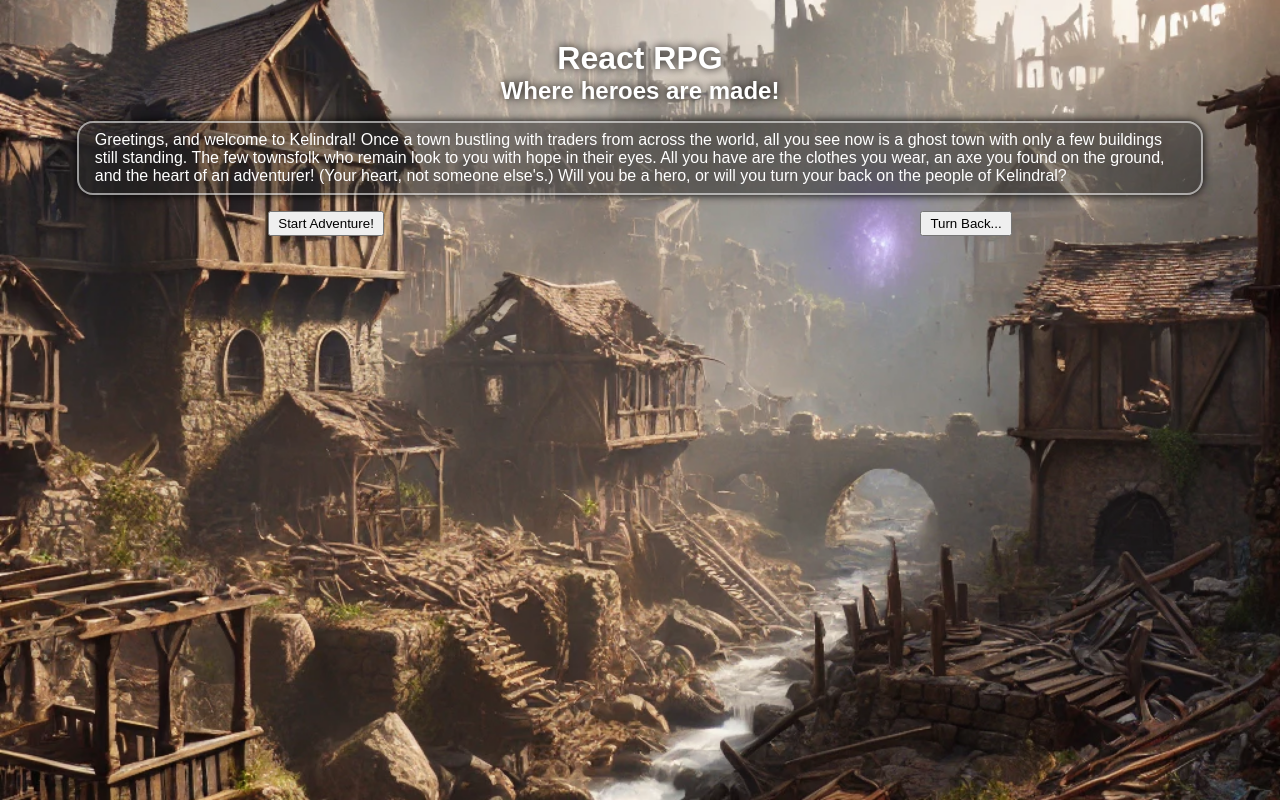
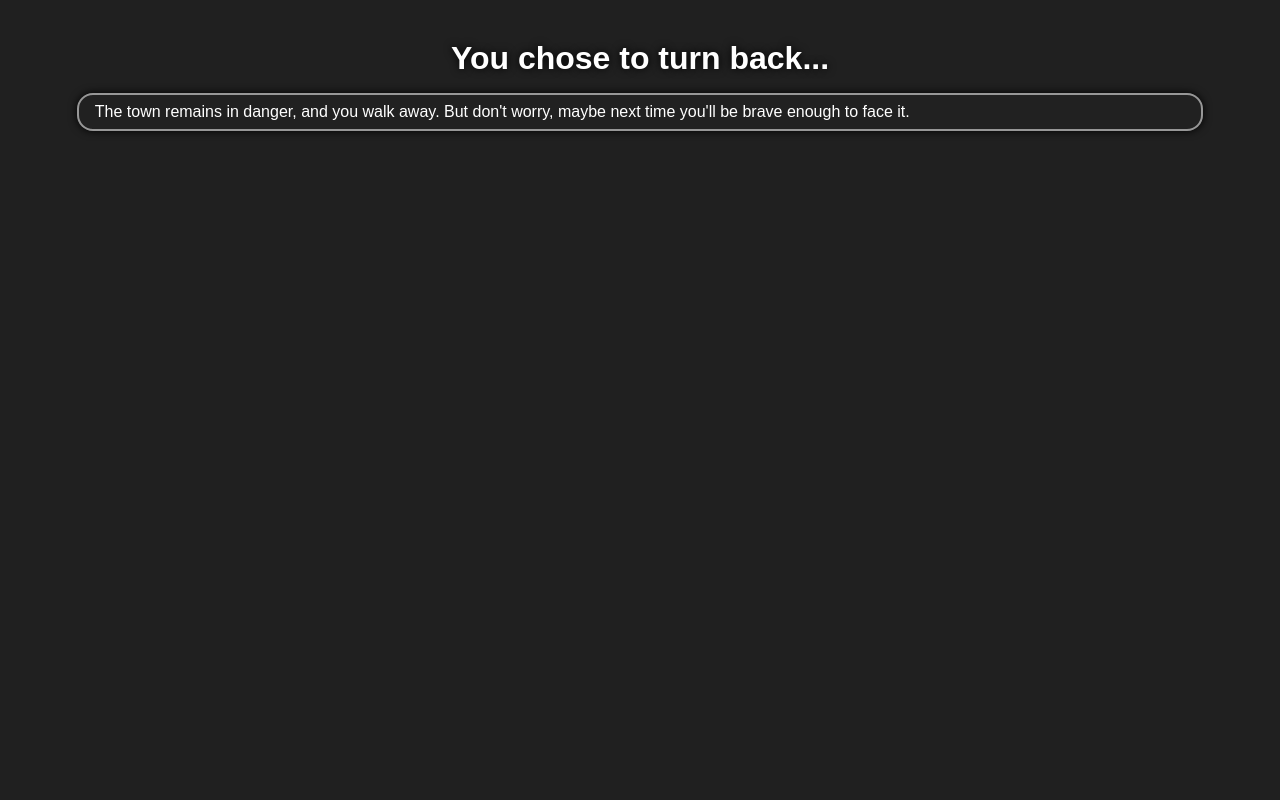
Before and after one commit to mattwheeler-dev/react-rpg, a React (Vite) app: page / in a window 1280 px wide. Both pictures are taken after a click on the button "Turn Back...". Built offline with nearby package versions, Linux system fonts and the light colour scheme; a web font is replaced by a local one.

Commit message:
create TurnedBack page to handle turning back instead of alert;

```diff
--- a/src/App.jsx
+++ b/src/App.jsx
@@ -1,5 +1,6 @@
 import { useState, createContext } from "react";
 import Welcome from "./pages/Welcome";
+import TurnedBack from "./pages/TurnedBack";
 import Town from "./pages/Town";
 import Inn from "./pages/Inn";
 import Shop from "./pages/Shop";
@@ -47,8 +48,13 @@ function App() {
 					setVictory,
 				}}
 			>
-				{location !== "welcome" && <StatsBar />}
-				{location !== "welcome" && <ActionBar />}
+				{location !== "welcome" && location !== "turned back" && (
+					<>
+						<StatsBar />
+						<ActionBar />
+					</>
+				)}
+				{location == "turned back" && <TurnedBack />}
 				{location == "welcome" && <Welcome />}
 				{location == "town" && <Town />}
 				{location == "inn" && <Inn />}
--- a/src/components/NavControls.jsx
+++ b/src/components/NavControls.jsx
@@ -26,9 +26,7 @@ const NavControls = () => {
 	};
 
 	const turnBack = () => {
-		alert(
-			"You turn back and leave Kelindral behind... So much for being a hero!"
-		);
+		setLocation("turned back");
 	};
 
 	const rest = () => {
--- /dev/null
+++ b/src/pages/TurnedBack.jsx
@@ -0,0 +1,16 @@
+import NavControls from "../components/NavControls";
+
+const TurnedBack = () => {
+	return (
+		<main className="turned-back">
+			<h1>You chose to turn back...</h1>
+			<p>
+				The town remains in danger, and you walk away. But don{`'`}t worry,
+				maybe next time you{`'`}ll be brave enough to face it.
+			</p>
+			<NavControls />
+		</main>
+	);
+};
+
+export default TurnedBack;
```
